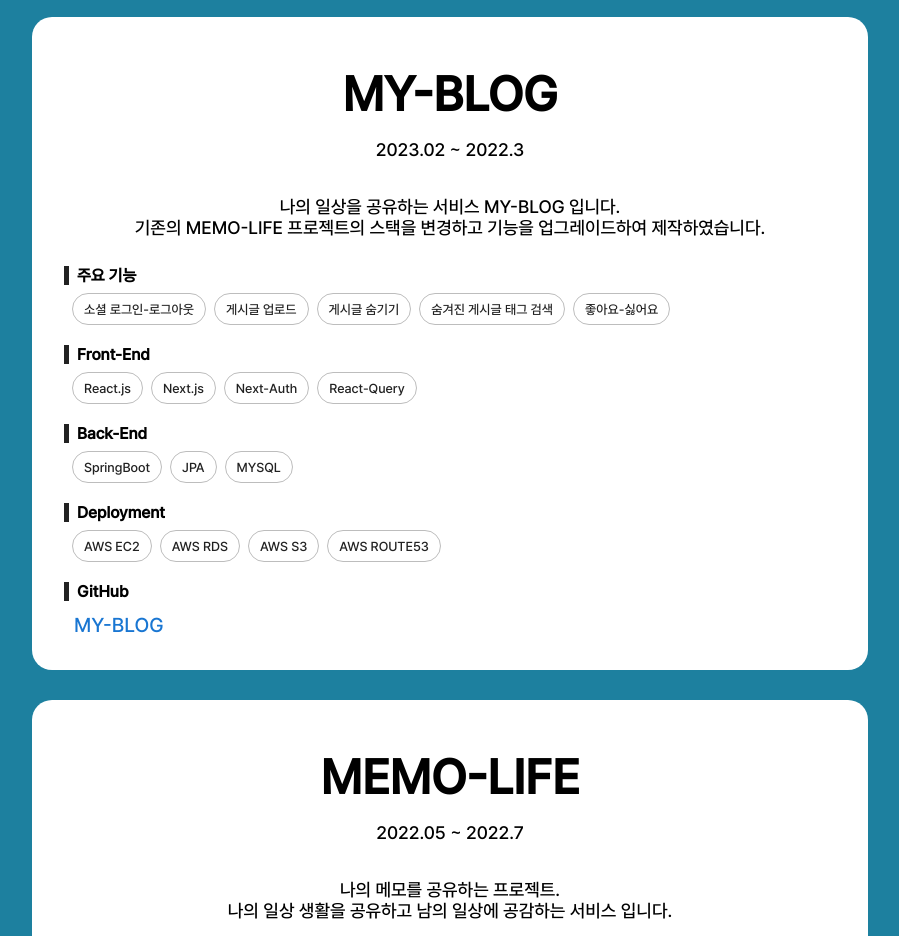
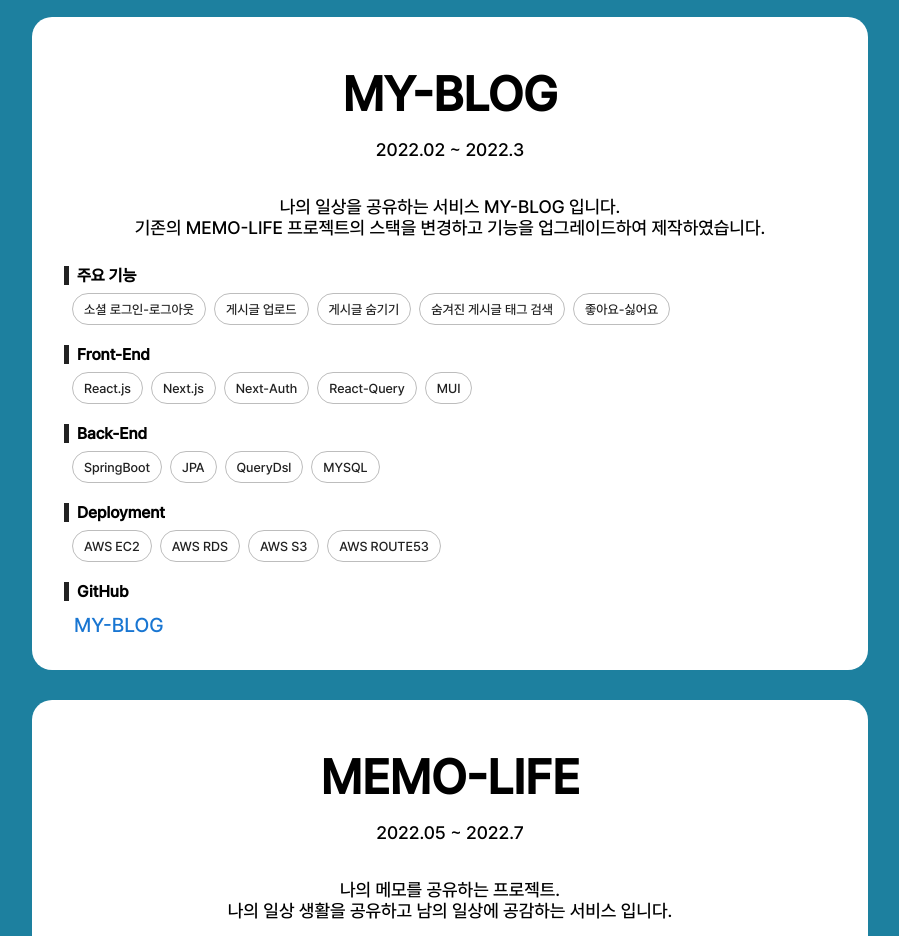
Before and after one commit to bell-ho/portfolio, a React (Create React App) app: page / in a window 1280 px wide. Shown: the part 3220-4156 px from the top of the page, without its empty margins (190-1089 px from the left). Built offline with nearby package versions, Linux system fonts and the light colour scheme.

Commit message:
문구 수정

```diff
--- a/src/assets/projects/projects.js
+++ b/src/assets/projects/projects.js
@@ -21,7 +21,7 @@
   },
   {
     name: 'MY-BLOG',
-    productionPeriod: '2023.02 ~ 2022.3',
+    productionPeriod: '2022.02 ~ 2022.3',
     images: [],
     mainContent: {
       content:
@@ -34,8 +34,8 @@
         '숨겨진 게시글 태그 검색',
         '좋아요-싫어요',
       ],
-      front: ['React.js', 'Next.js', 'Next-Auth', 'React-Query'],
-      back: ['SpringBoot', 'JPA', 'MYSQL'],
+      front: ['React.js', 'Next.js', 'Next-Auth', 'React-Query', 'MUI'],
+      back: ['SpringBoot', 'JPA', 'QueryDsl', 'MYSQL'],
       deploy: ['AWS EC2', 'AWS RDS', 'AWS S3', 'AWS ROUTE53'],
       git: { href: 'https://github.com/bell-ho/my-blog', title: 'MY-BLOG' },
     },
```
